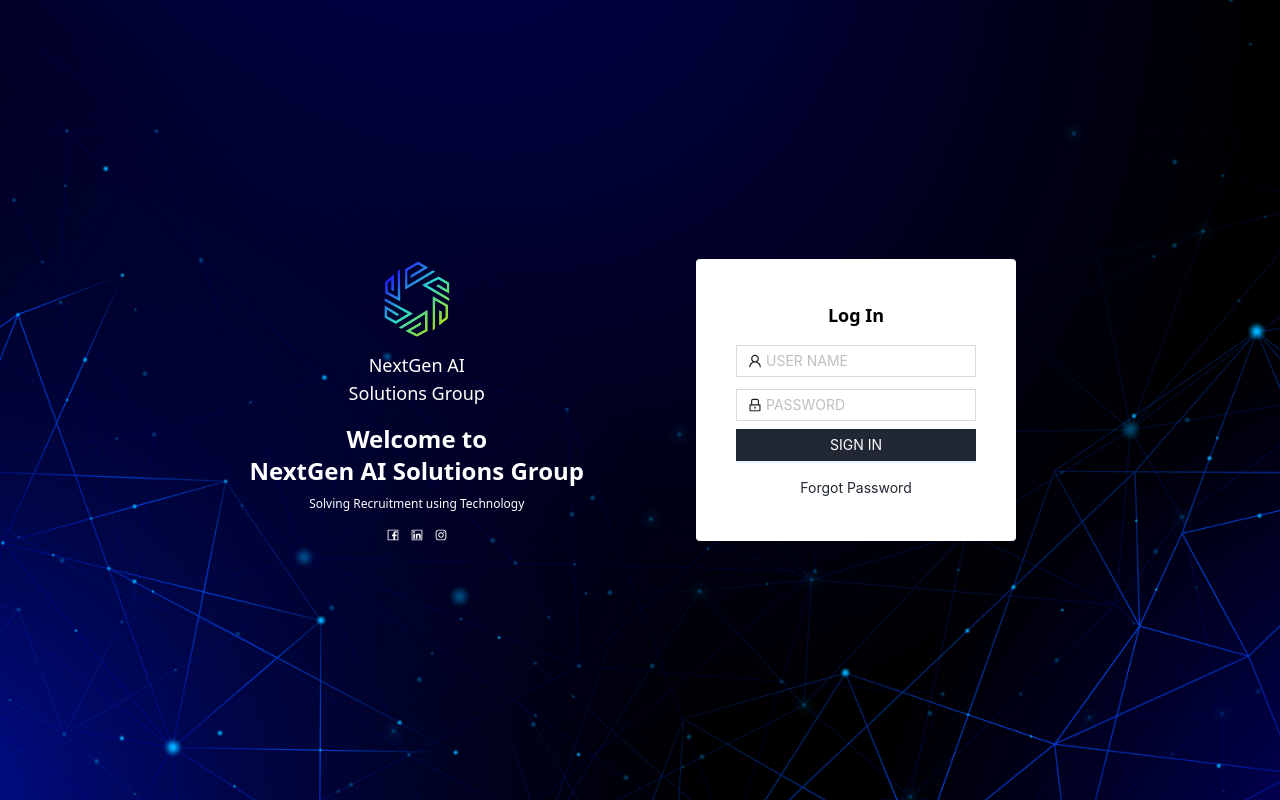
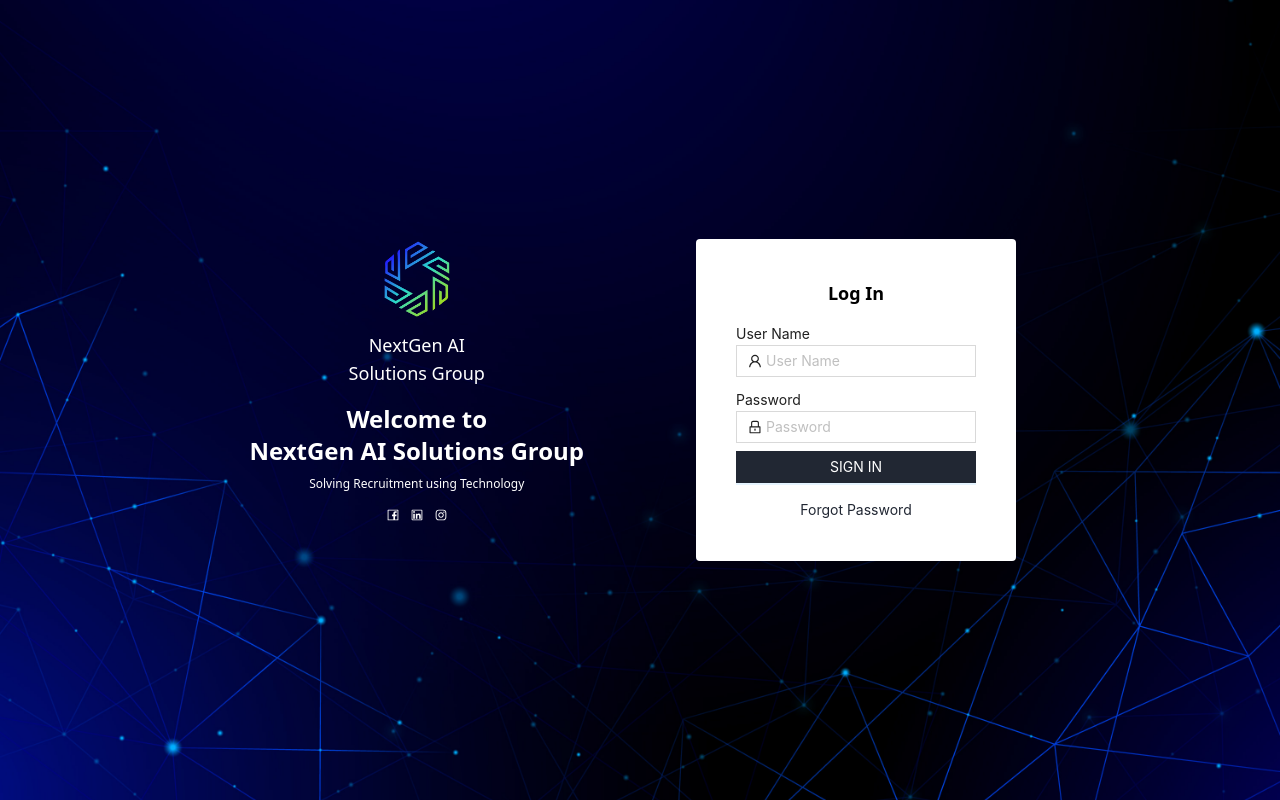
Before and after one commit to mohdsazidkhan/next-gen-ai, a React (Create React App) app: page / in a window 1280 px wide. Built offline with nearby package versions, Linux system fonts and the light colour scheme.

Commit message:
Login Labels

```diff
--- a/src/pages/ForgotPassword.js
+++ b/src/pages/ForgotPassword.js
@@ -33,7 +33,8 @@ function ForgotPassword() {
           <div className="text-center font-bold text-lg">Forgot Password</div>
           <Form className="flex flex-col mt-4 justify-center">
             <FormItem className="mb-3">
-              <Input placeholder="EMAIL ID" prefix={<MailOutlined />} className="rounded-none"/>
+              <label>Email ID</label>
+              <Input placeholder="Email Id" prefix={<MailOutlined />} className="rounded-none"/>
             </FormItem>
             <Button
               className="bg-[--secondary-color] rounded-none hover:bg-[--primary-color]"
--- a/src/pages/Login.js
+++ b/src/pages/Login.js
@@ -38,10 +38,12 @@ function Login() {
           <div className="text-center font-bold text-lg">Log In</div>
           <Form className="flex flex-col mt-4 justify-center">
             <FormItem className="mb-3">
-              <Input placeholder="USER NAME" prefix={<UserOutlined />} className="rounded-none"/>
+              <label>User Name</label>
+              <Input placeholder="User Name" prefix={<UserOutlined />} className="rounded-none"/>
             </FormItem>
             <FormItem className="mb-2">
-              <Input placeholder="PASSWORD" prefix={<LockOutlined />}  className="rounded-none"/>
+              <label>Password</label>
+              <Input placeholder="Password" prefix={<LockOutlined />}  className="rounded-none"/>
             </FormItem>
             <Button
               className="bg-[--secondary-color] rounded-none hover:bg-[--primary-color]"
```
